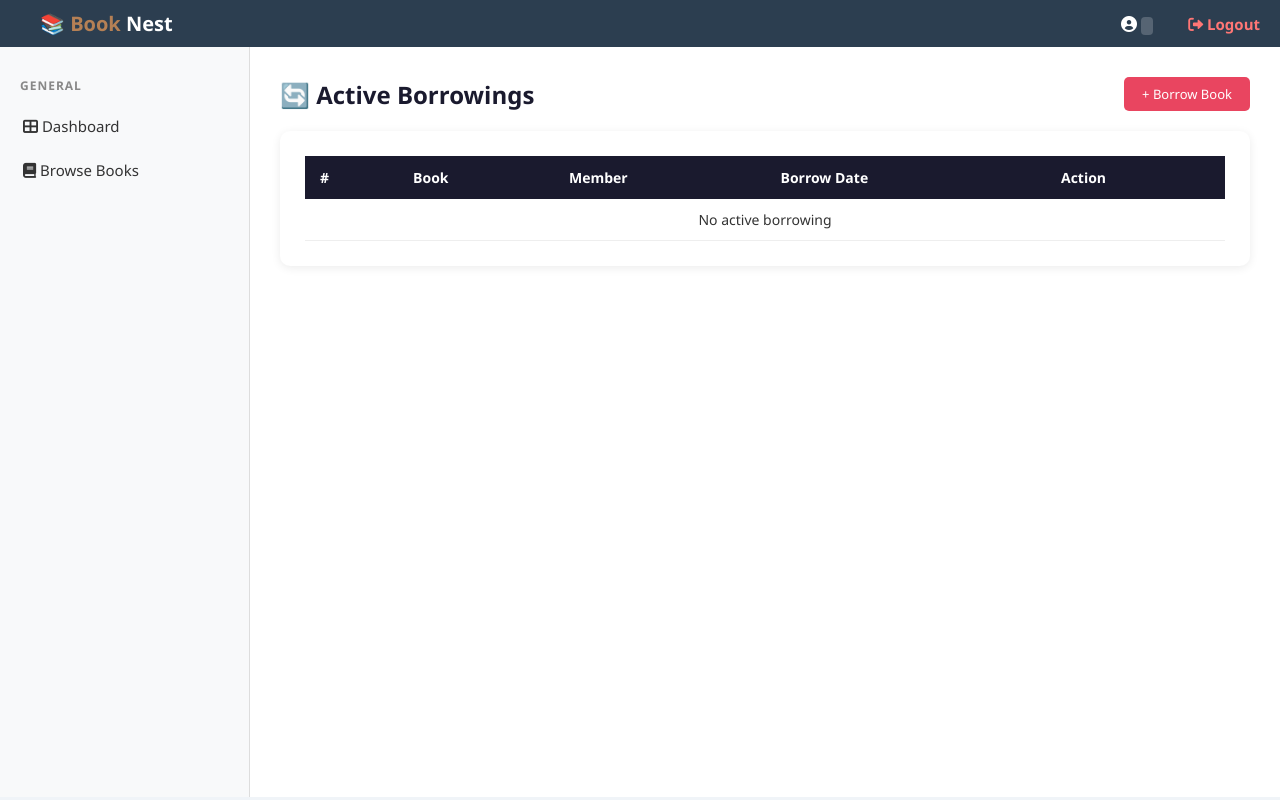
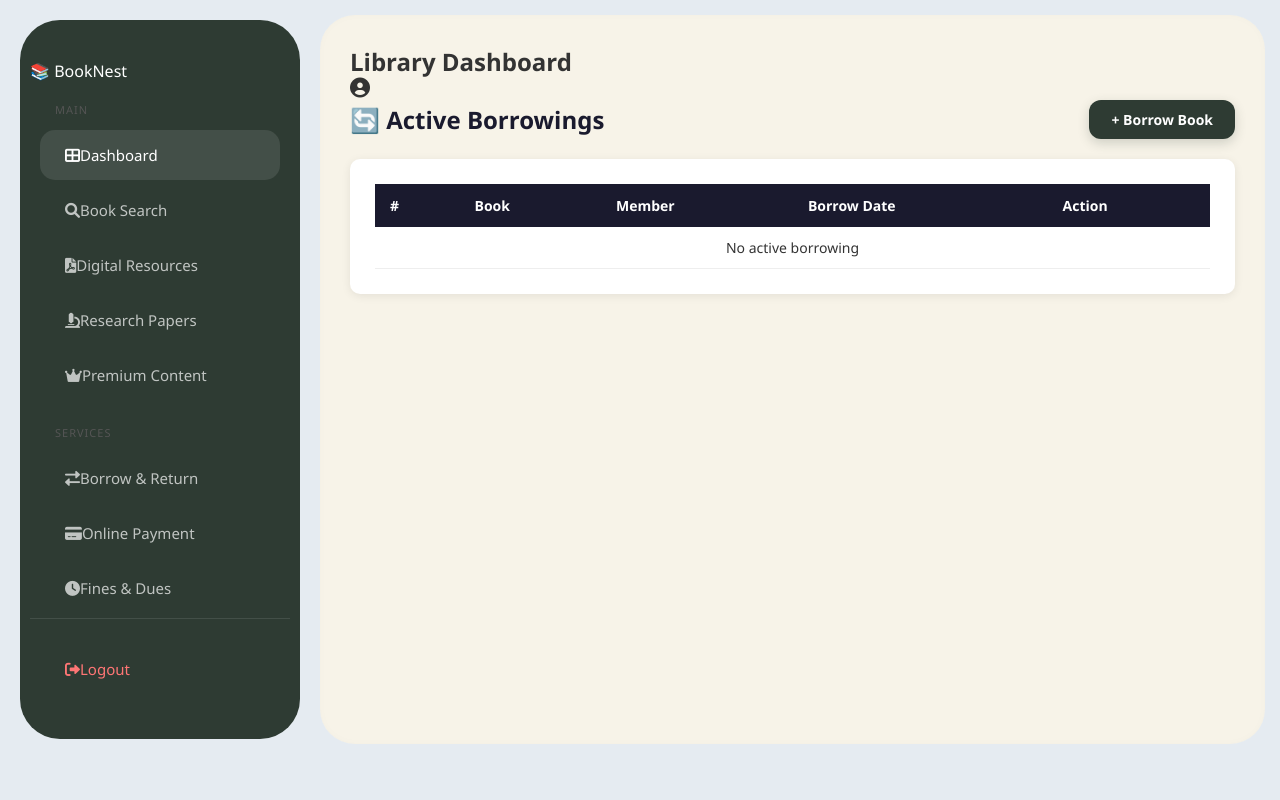
Before and after one commit to shah-iqra/Library-Management-System, a Django app: template library/templates/library/borrow_list.html in a window 1280 px wide. Run offline with Django 3.2, Linux system fonts and the light colour scheme; the template is opened without the code that fills it, so the values that code supplies are empty.

Commit message:
update dashboard to cream-dark theme and fix borrow redirect bug

```diff
--- a/library/static/library/css/style.css
+++ b/library/static/library/css/style.css
@@ -6,7 +6,7 @@
 
 body {
     font-family: 'Segoe UI', sans-serif;
-    background: #f0f4f8;
+    background: #e5ebf1;
     color: #333;
 }
 
@@ -42,24 +42,30 @@ body {
 }
 
 .sidebar {
-    width: 220px;
-    background: #16213e;
-    padding: 30px 0;
+    width: 280px;
+    background: #2e3b33; /* লগইন বাটনের ডার্ক ফরেস্ট গ্রিন */
+    padding: 40px 10px;
+    margin: 20px;
+    border-radius: 40px;
+    color: white;
 }
 
 .sidebar a {
-    display: block;
-    color: #aaa;
+    display: flex;
+    align-items: center;
+    color: rgba(255,255,255,0.7);
     text-decoration: none;
-    padding: 12px 25px;
+    padding: 15px 25px;
     font-size: 15px;
-    border-left: 3px solid transparent;
+    border-radius: 15px;
+    margin: 5px 10px;
+    transition: 0.3s;
 }
 
 .sidebar a:hover, .sidebar a.active {
     color: #fff;
-    background: #0f3460;
-    border-left: 3px solid #e94560;
+    background: rgba(255,255,255,0.1); /* হালকা হোভার ইফেক্ট */
+    border-left: none; /* আগের লাল বর্ডারটি সরিয়ে দিন */
 }
 
 .sidebar .menu-title {
@@ -73,7 +79,12 @@ body {
 /* ── Main Content ── */
 .main {
     flex: 1;
-    padding: 30px;
+    padding: 40px;
+    background: #f7f3e8; /* লগইন কার্ডের ক্রিম কালার */
+    margin: 20px 20px 20px 0;
+    border-radius: 40px; /* প্রিমিয়াম রাউন্ডেড কর্নার */
+    box-shadow: 0 10px 30px rgba(0,0,0,0.05);
+    overflow-y: auto;
 }
 
 /* ── Cards ── */
@@ -86,16 +97,17 @@ body {
 
 .card {
     background: white;
-    border-radius: 10px;
-    padding: 25px;
-    box-shadow: 0 2px 10px rgba(0,0,0,0.08);
+    border-radius: 25px;
+    padding: 30px;
+    box-shadow: 0 4px 15px rgba(0,0,0,0.02);
+    border: 1px solid #efe9d9; /* হালকা ক্রিম বর্ডার */
     text-align: center;
 }
 
 .card .number {
     font-size: 42px;
     font-weight: bold;
-    color: #e94560;
+    color: #b58055; /* লোগোর ব্রাউন কালার */
 }
 
 .card .label {
@@ -140,25 +152,56 @@ td {
 tr:hover td { background: #f9f9f9; }
 
 /* ── Buttons ── */
+/* ── Buttons (Updated to Cream/Dark Green Theme) ── */
 .btn {
-    padding: 8px 18px;
+    padding: 10px 22px;
     border: none;
-    border-radius: 5px;
+    border-radius: 12px; /* লগইন বাটনের মতো রাউন্ডেড কর্নার */
     cursor: pointer;
-    font-size: 13px;
+    font-size: 14px;
+    font-weight: 600;
     text-decoration: none;
     display: inline-block;
+    transition: all 0.3s ease;
 }
 
-.btn-primary { background: #e94560; color: white; }
-.btn-primary:hover { background: #c73652; }
-.btn-edit { background: #f0a500; color: white; }
-.btn-edit:hover { background: #d4920a; }
-.btn-delete { background: #e74c3c; color: white; }
-.btn-delete:hover { background: #c0392b; }
-.btn-return { background: #27ae60; color: white; }
-.btn-return:hover { background: #1e8449; }
+/* Primary Button (Dark Green from Login) */
+.btn-primary {
+    background: #2e3b33;
+    color: white;
+    box-shadow: 0 4px 12px rgba(46, 59, 51, 0.2);
+}
+.btn-primary:hover {
+    background: #1e2923;
+    transform: translateY(-2px);
+}
 
+/* Edit Button (Brown Accent) */
+.btn-edit {
+    background: #b58055;
+    color: white;
+}
+.btn-edit:hover {
+    background: #966a46;
+}
+
+/* Delete Button (Soft Muted Red) */
+.btn-delete {
+    background: #d63031;
+    color: white;
+}
+.btn-delete:hover {
+    background: #b32d2e;
+}
+
+/* Return/Success Button (Muted Green) */
+.btn-return {
+    background: #556b2f;
+    color: white;
+}
+.btn-return:hover {
+    background: #3e4f22;
+}
 .top-bar {
     display: flex;
     justify-content: space-between;
@@ -386,3 +429,27 @@ tr:hover td { background: #f9f9f9; }
 .social-icons i:hover {
     color: #333;
 }
+/* মেইন কন্টেন্ট এরিয়াকে আরও পরিষ্কার করা */
+.main-container {
+    flex: 1;
+    background: #f7f3e8; /* লগইন কার্ডের ক্রিম ব্যাকগ্রাউন্ড */
+    margin: 15px 15px 15px 0; /* সাইডবার থেকে একটু দূরে সরিয়ে দেওয়া */
+    border-radius: 35px;
+    padding: 30px;
+    box-shadow: inset 0 0 10px rgba(0,0,0,0.02); /* হালকা গভীরতা */
+}
+
+/* ড্যাশবোর্ড কার্ডের আইকন এবং ফন্ট সাইজ ঠিক করা */
+.card-stat {
+    background: #ffffff;
+    border: none;
+    border-radius: 25px;
+    padding: 35px 20px;
+    transition: 0.3s;
+}
+
+.card-stat h4 {
+    color: #b58055; /* ছবির সেই ব্রাউন কালার */
+    font-size: 45px;
+    margin-bottom: 10px;
+}
--- a/library/templates/library/base.html
+++ b/library/templates/library/base.html
@@ -4,71 +4,74 @@
 <head>
     <meta charset="UTF-8">
     <meta name="viewport" content="width=device-width, initial-scale=1.0">
-    <title>Book Nest - {% block title %}LMS{% endblock %}</title>
+    <title>Book Nest - Library System</title>
     <link rel="stylesheet" href="{% static 'library/css/style.css' %}">
     <link rel="stylesheet" href="https://cdnjs.cloudflare.com/ajax/libs/font-awesome/6.0.0/css/all.min.css">
 </head>
 <body>
 
-<nav class="navbar" style="display: flex; justify-content: space-between; align-items: center; padding: 10px 20px; background: #2c3e50; color: white;">
-    <a href="{% url 'home' %}" class="logo" style="text-decoration: none; color: white; font-size: 20px; font-weight: bold;">
-        📚 <span style="color: #b58055;">Book</span> Nest
-    </a>
-    <div class="nav-user-info">
-        <span style="margin-right: 15px;">
-            <i class="fas fa-user-circle"></i> {{ user.username }}
-            <small style="background: rgba(255,255,255,0.2); padding: 2px 6px; border-radius: 4px; font-size: 10px; text-transform: uppercase;">
-                {{ user.role }}
-            </small>
-        </span>
-        <a href="{% url 'logout' %}" style="color: #ff7675; text-decoration: none; font-weight: 600;">
-            <i class="fas fa-sign-out-alt"></i> Logout
-        </a>
-    </div>
-</nav>
+<div class="layout">
+    <aside class="sidebar">
+        <div class="logo">📚 <span>Book</span>Nest</div>
 
-<div class="layout" style="display: flex; min-height: calc(100vh - 50px);">
+        <div class="menu-section">
+            <div class="menu-title">Main</div>
+            <a href="{% url 'home' %}" class="menu-item active"><i class="fas fa-th-large"></i> Dashboard</a>
+            <a href="{% url 'book_list' %}" class="menu-item"><i class="fas fa-search"></i> Book Search</a>
+            <a href="#" class="menu-item"><i class="fas fa-file-pdf"></i> Digital Resources</a>
+            <a href="#" class="menu-item"><i class="fas fa-microscope"></i> Research Papers</a>
+            <a href="#" class="menu-item premium"><i class="fas fa-crown"></i> Premium Content</a>
+        </div>
 
-    <div class="sidebar" style="width: 250px; background: #f8f9fa; border-right: 1px solid #ddd; padding: 20px 0;">
-        <div class="menu-title" style="padding: 10px 20px; font-size: 12px; color: #888; text-transform: uppercase; font-weight: bold;">General</div>
-        <a href="{% url 'home' %}" style="display: block; padding: 12px 20px; color: #333; text-decoration: none;">
-            <i class="fas fa-th-large"></i> Dashboard
-        </a>
-        <a href="{% url 'book_list' %}" style="display: block; padding: 12px 20px; color: #333; text-decoration: none;">
-            <i class="fas fa-book"></i> Browse Books
-        </a>
+        <div class="menu-section">
+            <div class="menu-title">Services</div>
+            <a href="{% url 'borrow_list' %}" class="menu-item"><i class="fas fa-exchange-alt"></i> Borrow & Return</a>
+            <a href="#" class="menu-item"><i class="fas fa-credit-card"></i> Online Payment</a>
+            <a href="#" class="menu-item"><i class="fas fa-clock"></i> Fines & Dues</a>
+        </div>
 
-        {% if user.role == 'librarian' or user.role == 'admin' %}
-            <div class="menu-title" style="padding: 20px 20px 10px; font-size: 12px; color: #888; text-transform: uppercase; font-weight: bold;">Management</div>
-
-            <a href="{% url 'member_list' %}" style="display: block; padding: 12px 20px; color: #333; text-decoration: none;">
-                <i class="fas fa-users"></i> Manage Members
-            </a>
-
-            <a href="{% url 'borrow_list' %}" style="display: block; padding: 12px 20px; color: #333; text-decoration: none;">
-                <i class="fas fa-exchange-alt"></i> Active Borrowings
-            </a>
-
-            <a href="{% url 'borrow_book' %}" style="display: block; padding: 12px 20px; color: #333; text-decoration: none;">
-                <i class="fas fa-plus-circle"></i> Issue New Book
-            </a>
+        {% if user.role == 'admin' or user.role == 'librarian' %}
+        <div class="menu-section">
+            <div class="menu-title">Administrative</div>
+            <a href="{% url 'member_list' %}" class="menu-item"><i class="fas fa-users-cog"></i> Manage Users</a>
+            <a href="#" class="menu-item"><i class="fas fa-chart-line"></i> System Monitoring</a>
+            <a href="#" class="menu-item"><i class="fas fa-file-invoice"></i> Reports & Analytics</a>
+        </div>
         {% endif %}
 
-        {% if user.role == 'admin' %}
-            <div class="menu-title" style="padding: 20px 20px 10px; font-size: 12px; color: #888; text-transform: uppercase; font-weight: bold;">System</div>
-            <a href="/admin/" target="_blank" style="display: block; padding: 12px 20px; color: #c0392b; text-decoration: none; font-weight: bold;">
-                <i class="fas fa-user-shield"></i> Django Admin
-            </a>
-        {% endif %}
-    </div>
+        <div style="margin-top: auto; padding-top: 20px; border-top: 1px solid rgba(255,255,255,0.1);">
+            <a href="{% url 'logout' %}" class="menu-item" style="color: #ff7675;"><i class="fas fa-sign-out-alt"></i> Logout</a>
+        </div>
+    </aside>
 
-    <div class="main" style="flex: 1; padding: 30px; background: #fff;">
+    <main class="main-container">
+        <header class="top-nav">
+            <h2 style="font-size: 24px; font-weight: 800; color: var(--dark-green);">Library Dashboard</h2>
+            <div class="user-profile">
+                <i class="fas fa-user-circle" style="font-size: 20px; color: var(--brand-brown);"></i>
+                <span style="margin-left: 10px; font-weight: 600;">{{ user.username }}</span>
+                <span class="role-tag">{{ user.role|upper }}</span>
+            </div>
+        </header>
+
         {% block content %}
+        <div class="dashboard-grid">
+            <div class="card-stat">
+                <h4>{{ total_books|default:"0" }}</h4>
+                <p>Total Books</p>
+            </div>
+            <div class="stat-card">
+                <h4>{{ total_members|default:"0" }}</h4>
+                <p>Total Members</p>
+            </div>
+            <div class="stat-card">
+                <h4>{{ active_borrows|default:"0" }}</h4>
+                <p>Active Borrowings</p>
+            </div>
+        </div>
         {% endblock %}
-    </div>
-
+    </main>
 </div>
 
-<script src="{% static 'library/js/main.js' %}"></script>
 </body>
 </html>
```
Also changed, not shown: db.sqlite3.
